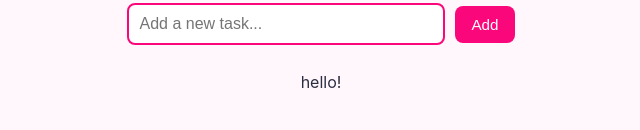
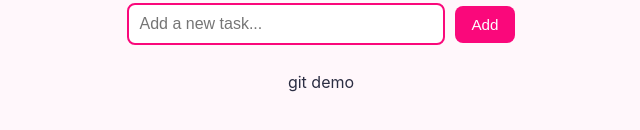
Before and after one commit to lavenderhwang/javascript-demo, a plain HTML site: page index.html in a window 1280 px wide. Shown: the part 130-260 px from the top of the page, 319-959 px from the left. Drawn offline with Linux system fonts and the light colour scheme.

Commit message:
added git demo text

```diff
--- a/index.html
+++ b/index.html
@@ -13,7 +13,7 @@
       <input id="taskInput" type="text" placeholder="Add a new task..." />
       <button id="addBtn">Add</button>
     </div>
-    <p>hello!</p>
+    <p>git demo</p>
 
     <ul id="taskList"></ul>
 
```
